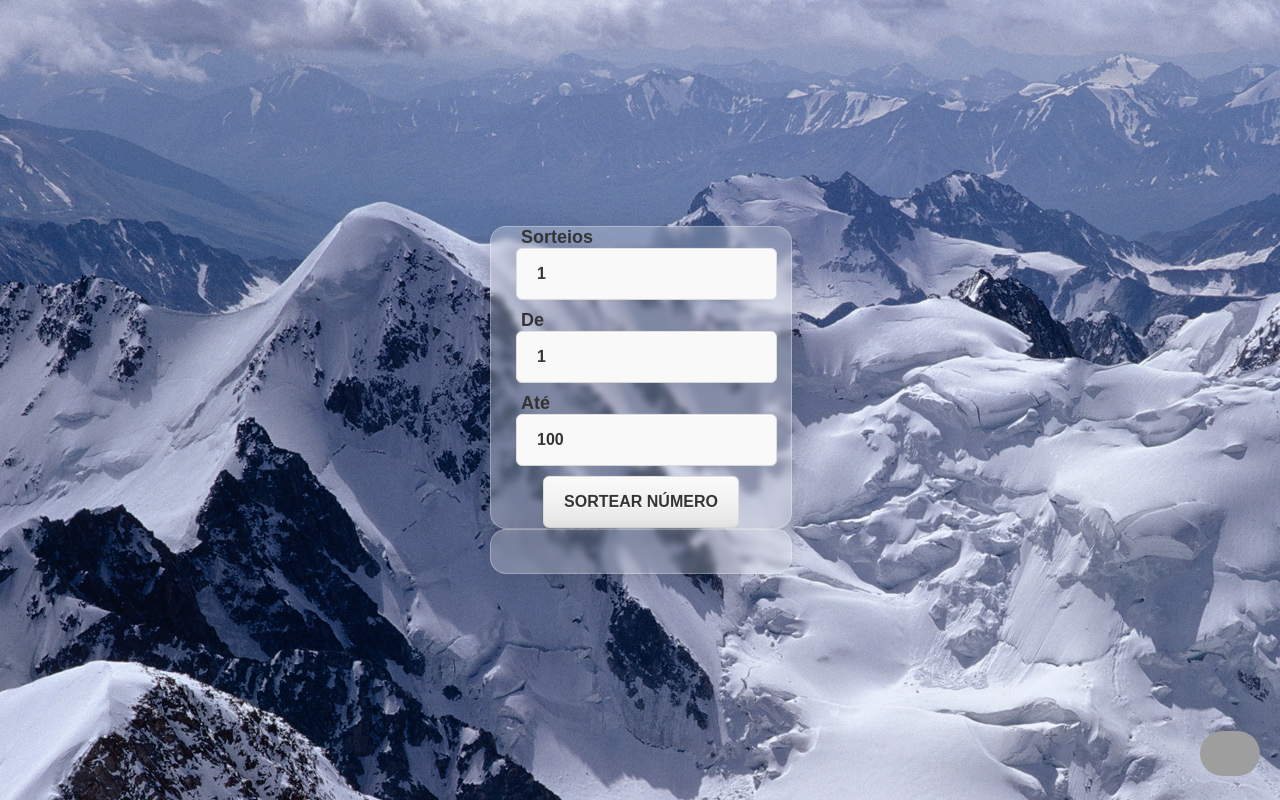
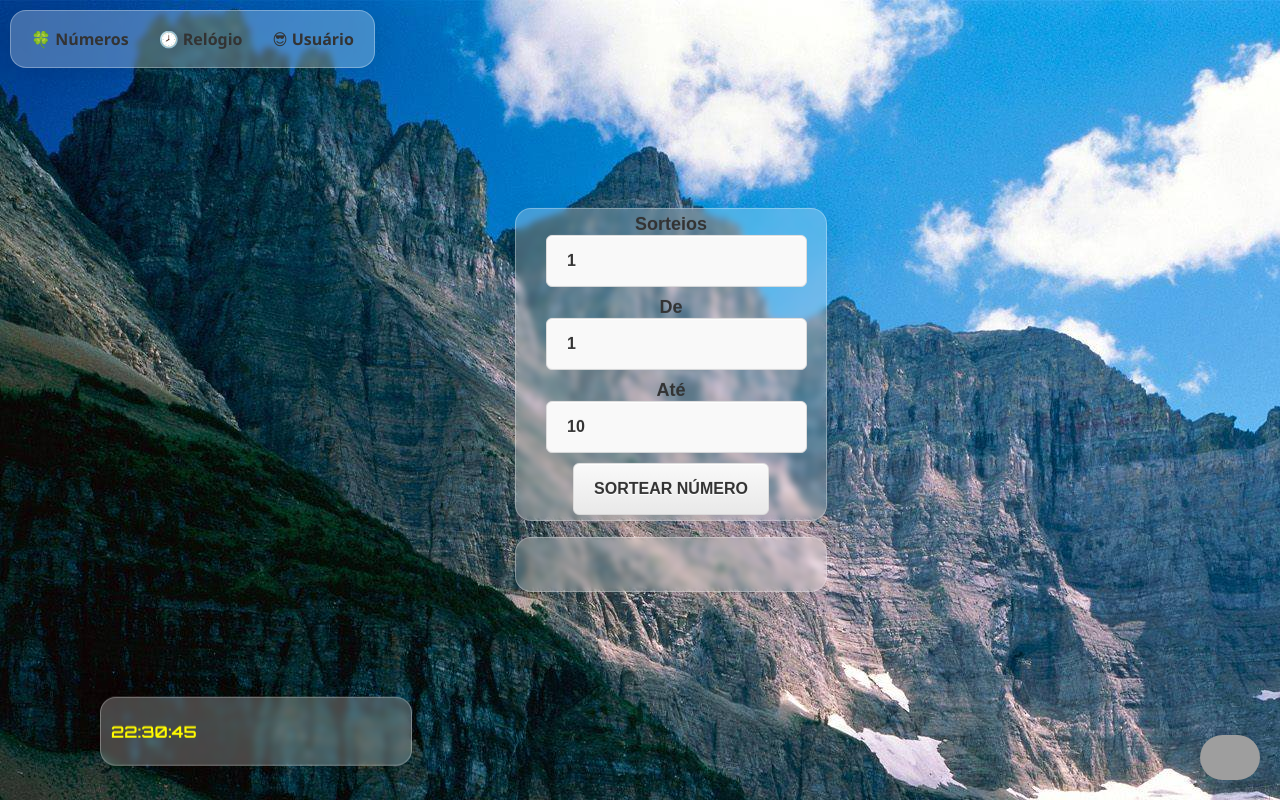
Before and after one commit to LucasATS/Sorteador-de-numeros, a React app: page / in a window 1280 px wide. Built offline with nearby package versions, Linux system fonts and the light colour scheme; grey boxes are pictures that could not be loaded.

Commit message:
Update 1/2
Refatoração de código, correção do bug na função Aleatório, Criação de Nav e pags, e criação do relógio digital.

```diff
--- a/package.json
+++ b/package.json
@@ -39,6 +39,7 @@
     ]
   },
   "devDependencies": {
-    "gh-pages": "^4.0.0"
+    "gh-pages": "^4.0.0",
+    "react-router-dom": "^6.4.2"
   }
 }
--- a/public/index.html
+++ b/public/index.html
@@ -1,4 +1,3 @@
-<!DOCTYPE html>
 <html lang="pt-br">
   <head>
     <!-- Config -->
@@ -19,7 +18,7 @@
       .carimbo-github-link{ position: fixed; right: 20px; bottom: 20px; z-index: 10; }
     </style>
     <a title="Visite minha página no github"
-      href="#"
+      href="https://github.com/LucasATS/Sorteador-de-numeros"
       class="carimbo-github-link">
       <img class="carimbo-github-img" src="https://raw.githubusercontent.com/LucasATS/LucasATS/main/src/svg/github.svg">
     </a>
--- a/src/Aleatorio.js
+++ b/src/Aleatorio.js
@@ -1,10 +1,28 @@
 function Aleatorio(de, ate, quant) {
+  /*
+    de = min
+    ate = max
+    quant = valores para sortear
+  */
+
+  de = parseInt(de);
+  ate = parseInt(ate) + 1;
+  quant = parseInt(quant) - 1;
+
   let results = [];
 
   for (let index = 0; index <= quant; index++) {
-    let valor = Math.floor(Math.random() * (ate - de) + de);
+    var sort = Math.random(), valor = Math.floor(sort * (ate - de)) + de;
     results.push(valor);
   }
+
+  // LOG
+  console.log(
+    'de: ' + de + '\n' +
+    'ate: ' + ate + '\n' +
+    'quant: ' + quant + '\n' +
+    'results: ' + results
+  );
 
   return results;
 }
--- a/src/components/App.css
+++ b/src/components/App.css
@@ -7,17 +7,19 @@
   border: 1px solid rgba(255, 255, 255, 0.3);
 
   min-width: 300px;
+  padding: 5px;
 }
 
 .painel {
-  min-width: 300px;
-  padding: 50px;
+  padding: 5px;
 
-  position: absolute;
+  position: fixed;
   transform: translate(-50%, -50%);
   left: 50%;
-  right: 50%;
   top: 50%;
+
+  text-align: center;
+  z-index: 0;
 }
 
 .row {
@@ -28,3 +30,11 @@
   text-align: center;
   align-items: center;
 }
+
+.Relogio{
+  left: 20%;
+  bottom: 0%;
+  width: 300px !important;
+  position: fixed;
+  transform: translate(-50%, -50%);
+}
--- a/src/components/App.js
+++ b/src/components/App.js
@@ -3,28 +3,32 @@ import { React, useState } from "react"
 import Resultado from './Resultado';
 import Aleatorio from '../Aleatorio';
 import Entrada from './Entrada';
+import Relogio from './Relogio';
 
 function App() {
   const [Numeros, SetNumeros] = useState([]);
   const [qntSorteios, setQntSorteios] = useState(1);
   const [de, setDe] = useState(1);
-  const [ate, setAte] = useState(100);
+  const [ate, setAte] = useState(10);
 
-  const Sortear = () => {SetNumeros(Aleatorio(de, ate + 1, qntSorteios - 1));}
+  const Sortear = () => { SetNumeros(Aleatorio(de, ate, qntSorteios)); }
 
-  const Regras = valor => (100 < valor && (valor = 100), 1 > valor && (valor = 1), valor);
+  // Se um valor for maior que 100 ele retornara 100
+  const Regras = valor => (100 < valor && (valor = 100), 0 > valor && (valor = 0), valor);
 
   return (
+    <div>
+
       <div className='painel'>
         <form className='glass'>
           <Entrada txt="Sorteios" defValue={1} txthelp="Quantidade de sorteios"
-          onChange={(evt) => { setQntSorteios(Regras(evt.target.value)) }} />
+            onChange={(evt1) => { setQntSorteios(Regras(evt1.target.value)) }} />
 
           <Entrada txt="De" defValue={1} txthelp="Valor mínimo"
-          onChange={(evt) => { setDe(Regras(evt.target.value)) }} />
+            onChange={(evt2) => { setDe(Regras(evt2.target.value)) }} />
 
-        <Entrada txt="Até" defValue={100} txthelp="Valor mínimo"
-          onChange={(evt) => { setAte(Regras(evt.target.value)) }} />
+          <Entrada txt="Até" defValue={10} txthelp="Valor máximo"
+            onChange={(evt3) => { setAte(Regras(evt3.target.value)) }} />
 
           <input onClick={() => Sortear()} type="button" value="SORTEAR NÚMERO" />
         </form>
@@ -33,6 +37,13 @@ function App() {
           <Resultado valores={Numeros} />
         </div>
       </div>
+
+      <div className='Relogio glass row'>
+        <Relogio />
+      </div>
+
+    </div>
+
   );
 }
 
--- /dev/null
+++ b/src/components/Nav.css
@@ -0,0 +1,29 @@
+.nav-Painel {
+    padding: 5px;
+
+    position: fixed;
+    left: 10px;
+    top: 10px;
+
+    text-align: center;
+    z-index: 1;
+}
+
+.nav-a:link,
+.nav-a:visited {
+    background-color: #ffffff00;
+    font-size: 16px;
+    color: #333333;
+    font-weight: 700;
+    font-family: 'Segoe UI', Tahoma, Geneva, Verdana, sans-serif;
+    padding: 12px 15px;
+    text-align: center;
+    text-decoration: none;
+    display: inline-block;
+    border-radius: 16px;
+}
+
+.nav-a:hover,
+.nav-a:active {
+    background-color: #ffffff65;
+}
--- /dev/null
+++ b/src/components/Nav.js
@@ -0,0 +1,20 @@
+import './Nav.css';
+import { React } from "react"
+import { Outlet, Link } from "react-router-dom";
+
+function Nav() {
+
+  return (
+    <>
+      <nav className='nav-Painel glass row'>
+        <Link className='nav-a' to="/">🍀 Números</Link>
+        <Link className='nav-a' to="/Relogio">🕗 Relógio</Link>
+        <Link className='nav-a' to="/User">😎 Usuário</Link>
+      </nav>
+      <Outlet />
+    </>
+
+  );
+}
+
+export default Nav;
--- /dev/null
+++ b/src/components/Relogio.css
@@ -0,0 +1,8 @@
+@import url('https://fonts.googleapis.com/css2?family=Orbitron:wght@700&display=swap');
+
+.digital{
+    text-align: center !important;
+    font-family: 'Orbitron', sans-serif;
+    font-size: 16px;
+    min-width: 300px;
+}
--- /dev/null
+++ b/src/components/Relogio.js
@@ -0,0 +1,33 @@
+import './Relogio.css';
+import { React, useEffect, useState } from "react"
+
+function Relogio() {
+  const [hora, setHora] = useState();
+  const [minuto, setMinuto] = useState();
+  const [segundo, setSegundo] = useState();
+
+  const filtro = valor => 10 > valor ? "0" + valor : valor;
+
+  var data = new Date();
+  useEffect(() => {
+
+    const interval = setInterval(() => {
+
+      setHora(filtro(data.getHours()));
+      setMinuto(filtro(data.getMinutes()));
+      setSegundo(filtro(data.getSeconds()));
+
+    }, 1000);
+
+    return () => clearInterval(interval);
+
+  });
+
+  return (
+
+    <h2 className='digital'> {hora}:{minuto}:{segundo} </h2>
+
+  );
+}
+
+export default Relogio;
--- a/src/components/Resultado.css
+++ b/src/components/Resultado.css
@@ -4,7 +4,7 @@ h2 {
     font-weight: bold;
     color: #fffb00;
     padding: 5px;
-    width: auto;
+    width: 300px;
 
     display: flex;
     justify-items: center;
--- /dev/null
+++ b/src/components/User.css
@@ -0,0 +1,29 @@
+.nav-Painel {
+    padding: 5px;
+
+    position: fixed;
+    left: 10px;
+    top: 10px;
+
+    text-align: center;
+    z-index: 1;
+}
+
+.nav-a:link,
+.nav-a:visited {
+    background-color: #ffffff00;
+    font-size: 16px;
+    color: #333333;
+    font-weight: 700;
+    font-family: 'Segoe UI', Tahoma, Geneva, Verdana, sans-serif;
+    padding: 12px 15px;
+    text-align: center;
+    text-decoration: none;
+    display: inline-block;
+    border-radius: 16px;
+}
+
+.nav-a:hover,
+.nav-a:active {
+    background-color: #ffffff65;
+}
--- /dev/null
+++ b/src/components/User.js
@@ -0,0 +1,14 @@
+import './User.css';
+import { React } from "react"
+
+function User() {
+
+  return (
+    <>
+      <h1>TESTE</h1>
+    </>
+
+  );
+}
+
+export default User;
--- a/src/index.css
+++ b/src/index.css
@@ -1,6 +1,6 @@
 body {
   margin: 0;
-  background-image: url("./../src/img/img(3).jpg");
+  background-image: url("./../src/img/img(1).jpg");
   background-repeat: no-repeat;
   background-attachment: scroll;
 }
--- a/src/index.js
+++ b/src/index.js
@@ -1,11 +1,29 @@
+import { BrowserRouter, Route, Routes } from 'react-router-dom';
+import ReactDOM from 'react-dom/client';
 import React from 'react';
-import ReactDOM from 'react-dom/client';
+
 import './index.css';
+
 import App from './components/App';
+import Nav from './components/Nav';
+import Relogio from './components/Relogio';
+import User from './components/User';
+
+const painelRelogio = () => {
+  return <div className='painel glass row'>
+    <Relogio />
+  </div>
+};
 
 const root = ReactDOM.createRoot(document.getElementById('root'));
 root.render(
-  <React.StrictMode>
-    <App />
-  </React.StrictMode>
+  <BrowserRouter>
+    <Routes>
+      <Route path="/" element={<Nav />}>
+        <Route index element={<App />} />
+        <Route path="Relogio" element={painelRelogio} />
+        <Route path="User" element={<User />} />
+      </Route>
+    </Routes>
+  </BrowserRouter>
 );
```
Also changed, not shown: README.md, 1 other file. Lines whose indentation alone changed are shown as unchanged.
